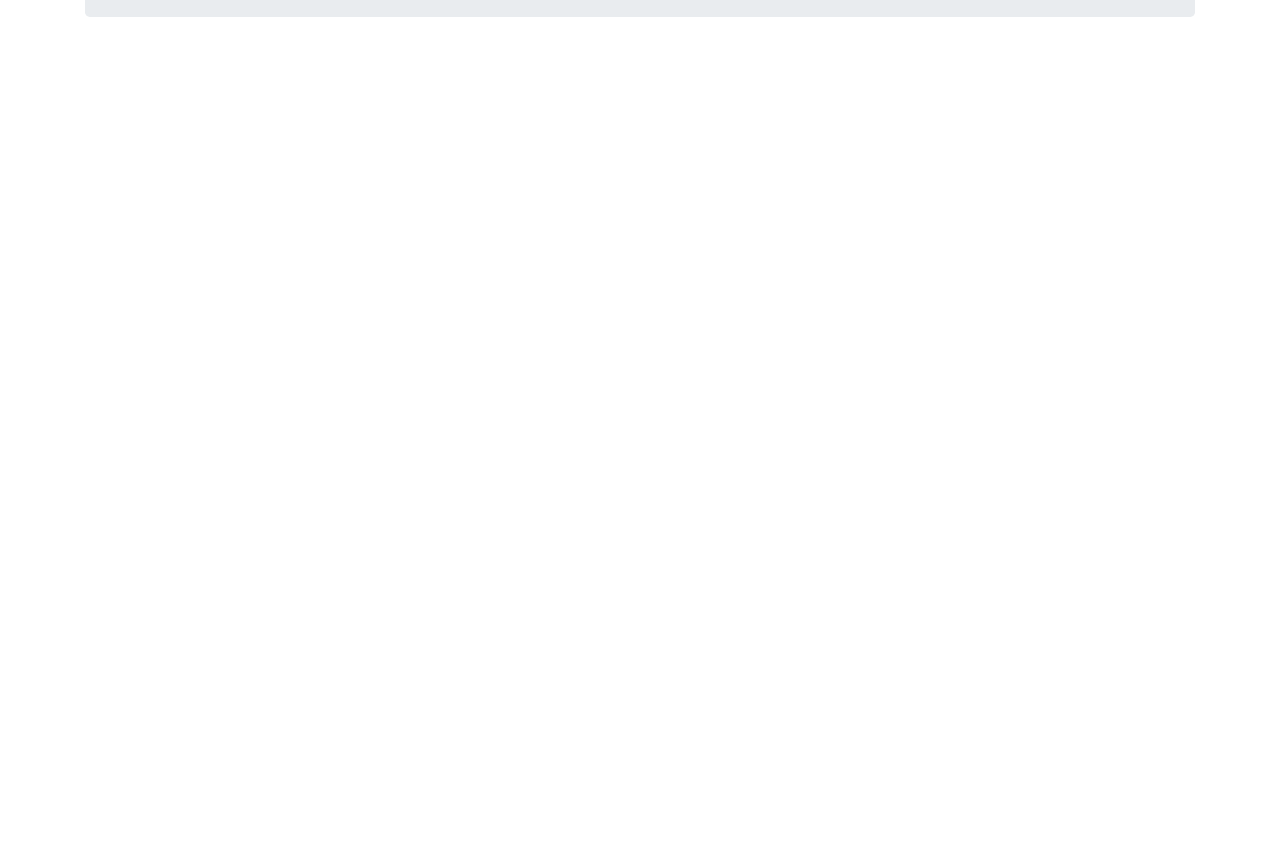
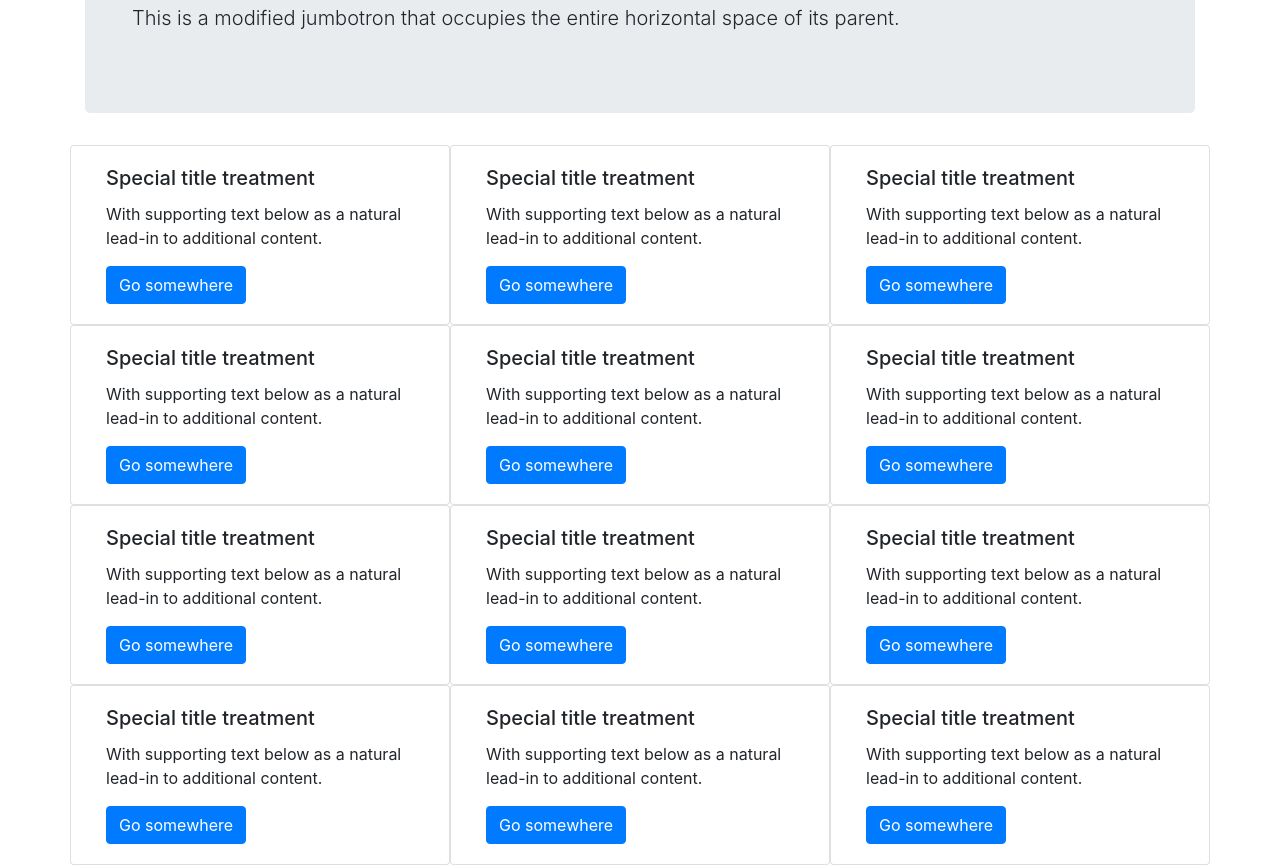
Before and after one commit to 810401605/hati-plus.github.io, a plain HTML site: page website.html in a window 1280 px wide. Shown: the part 290-1155 px from the top of the page. Before the commit the page ends 800 px from the top, so only its background shows below. Drawn offline with nearby package versions, Linux system fonts and the light colour scheme.

Commit message:
add a website

```diff
--- a/website.html
+++ b/website.html
@@ -10,7 +10,10 @@
 </head>
 <body>
     <div class="container-md">
-        <a href="/index.html"><h1 class="display-5">HATI <span class="badge badge-danger">Plus</span></h1></a>
+        <div class="row">
+            <a href="/index.html" class="col-md"><h1 class="display-5">HATI <span class="badge badge-danger">Plus</span></h1></a>
+        </div>
+        <br><br><br><br>
         <div class="jumbotron jumbotron-md">
             <div class="container">
               <h1 class="display-4">常用网站索引</h1>
@@ -18,8 +21,112 @@
             </div>
         </div>
 
-    </div>
-        <br><br><br><br>
+        <div class="row">
+            <div class="card col-md" style="width: 18rem;">
+                <div class="card-body">
+                  <h5 class="card-title">Special title treatment</h5>
+                  <p class="card-text">With supporting text below as a natural lead-in to additional content.</p>
+                  <a href="#" class="btn btn-primary">Go somewhere</a>
+                </div>
+              </div>
+              <div class="card col-md" style="width: 18rem;">
+                <div class="card-body">
+                  <h5 class="card-title">Special title treatment</h5>
+                  <p class="card-text">With supporting text below as a natural lead-in to additional content.</p>
+                  <a href="#" class="btn btn-primary">Go somewhere</a>
+                </div>
+              </div>
+              <div class="card col-md" style="width: 18rem;">
+                <div class="card-body">
+                    <h5 class="card-title">Special title treatment</h5>
+                    <p class="card-text">With supporting text below as a natural lead-in to additional content.</p>
+                    <a href="#" class="btn btn-primary">Go somewhere</a>
+                  </div>
+              </div>
+
+            </div>
+
+            <div class="row">
+                <div class="card col-md" style="width: 18rem;">
+                    <div class="card-body">
+                      <h5 class="card-title">Special title treatment</h5>
+                      <p class="card-text">With supporting text below as a natural lead-in to additional content.</p>
+                      <a href="#" class="btn btn-primary">Go somewhere</a>
+                    </div>
+                  </div>
+                  <div class="card col-md" style="width: 18rem;">
+                    <div class="card-body">
+                      <h5 class="card-title">Special title treatment</h5>
+                      <p class="card-text">With supporting text below as a natural lead-in to additional content.</p>
+                      <a href="#" class="btn btn-primary">Go somewhere</a>
+                    </div>
+                  </div>
+                  <div class="card col-md" style="width: 18rem;">
+                    <div class="card-body">
+                        <h5 class="card-title">Special title treatment</h5>
+                        <p class="card-text">With supporting text below as a natural lead-in to additional content.</p>
+                        <a href="#" class="btn btn-primary">Go somewhere</a>
+                      </div>
+                  </div>
+
+                </div>
+
+
+                <div class="row">
+                    <div class="card col-md" style="width: 18rem;">
+                        <div class="card-body">
+                          <h5 class="card-title">Special title treatment</h5>
+                          <p class="card-text">With supporting text below as a natural lead-in to additional content.</p>
+                          <a href="#" class="btn btn-primary">Go somewhere</a>
+                        </div>
+                      </div>
+                      <div class="card col-md" style="width: 18rem;">
+                        <div class="card-body">
+                          <h5 class="card-title">Special title treatment</h5>
+                          <p class="card-text">With supporting text below as a natural lead-in to additional content.</p>
+                          <a href="#" class="btn btn-primary">Go somewhere</a>
+                        </div>
+                      </div>
+                      <div class="card col-md" style="width: 18rem;">
+                        <div class="card-body">
+                            <h5 class="card-title">Special title treatment</h5>
+                            <p class="card-text">With supporting text below as a natural lead-in to additional content.</p>
+                            <a href="#" class="btn btn-primary">Go somewhere</a>
+                          </div>
+                      </div>
+
+                    </div>
+
+
+
+
+                    <div class="row">
+                        <div class="card col-md" style="width: 18rem;">
+                            <div class="card-body">
+                              <h5 class="card-title">Special title treatment</h5>
+                              <p class="card-text">With supporting text below as a natural lead-in to additional content.</p>
+                              <a href="#" class="btn btn-primary">Go somewhere</a>
+                            </div>
+                          </div>
+                          <div class="card col-md" style="width: 18rem;">
+                            <div class="card-body">
+                              <h5 class="card-title">Special title treatment</h5>
+                              <p class="card-text">With supporting text below as a natural lead-in to additional content.</p>
+                              <a href="#" class="btn btn-primary">Go somewhere</a>
+                            </div>
+                          </div>
+                          <div class="card col-md" style="width: 18rem;">
+                            <div class="card-body">
+                                <h5 class="card-title">Special title treatment</h5>
+                                <p class="card-text">With supporting text below as a natural lead-in to additional content.</p>
+                                <a href="#" class="btn btn-primary">Go somewhere</a>
+                              </div>
+                          </div>
+
+                        </div>
+
+
+
 
         <script src="/JS/bootstrap.js"></script>
 </body>
```
Also changed, not shown: index.html (+4 -4 lines), resource/hati-logo.png (added).
